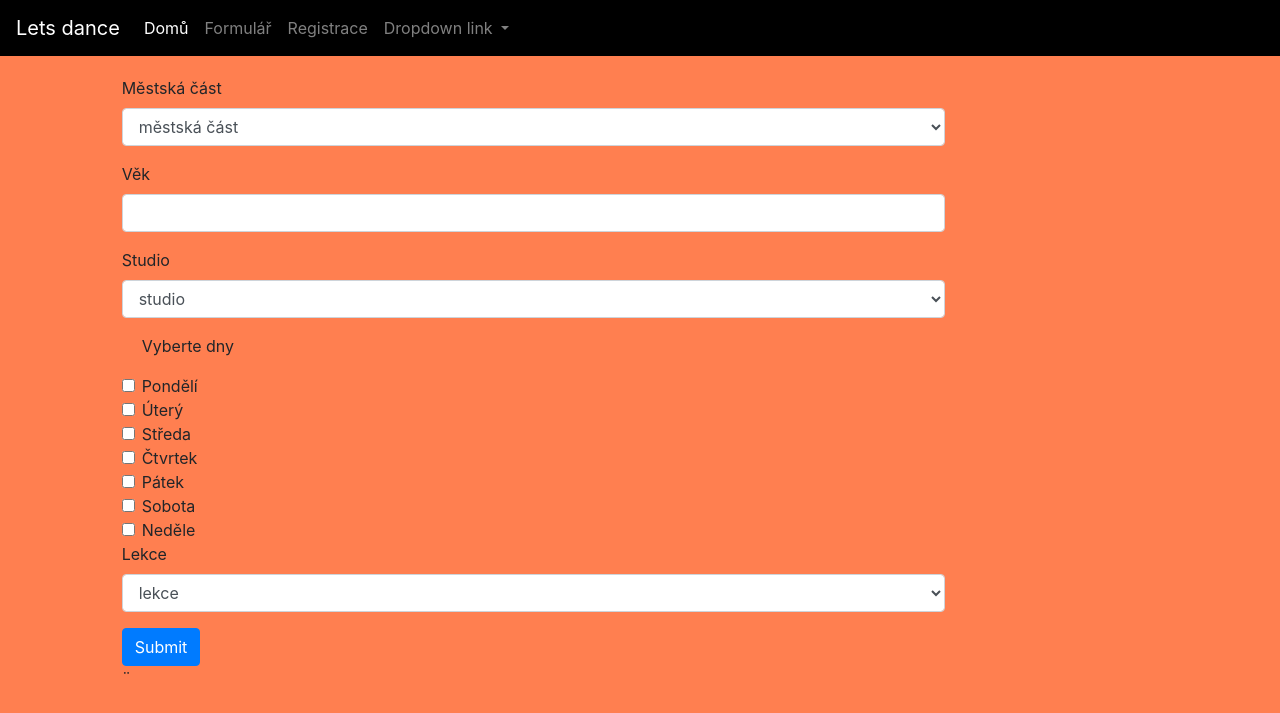
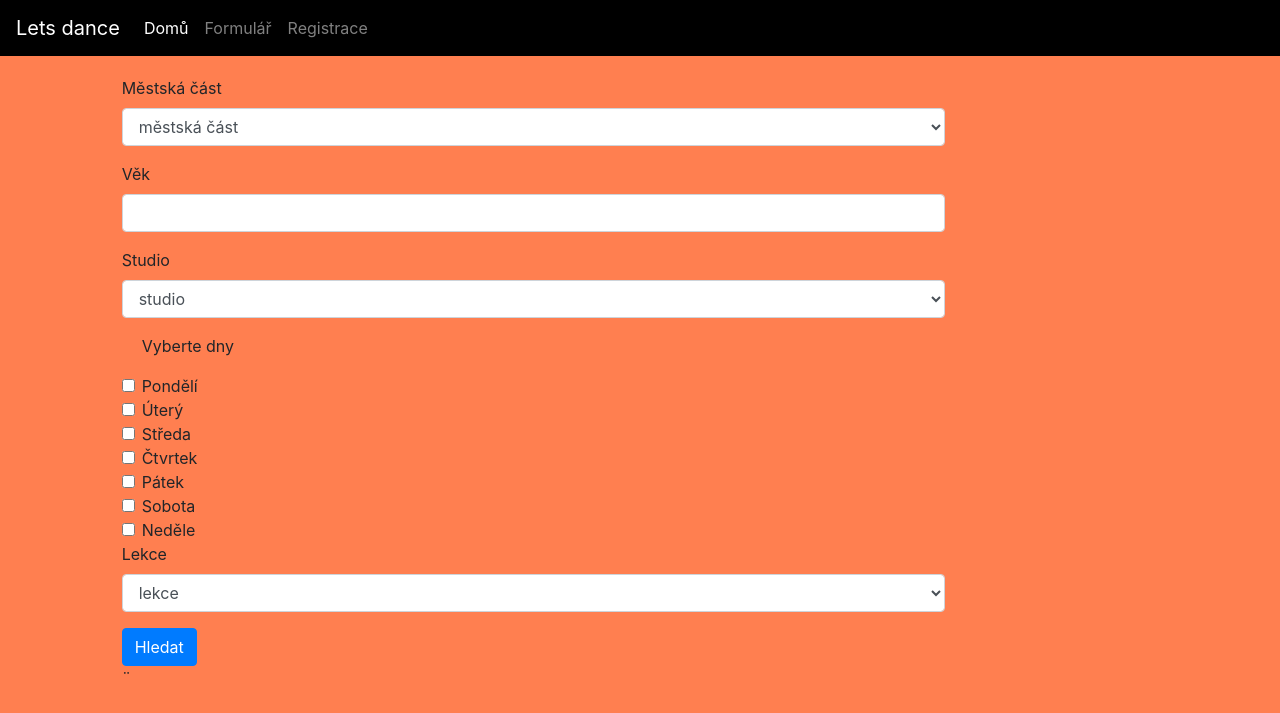
Before and after one commit to PajaCzechita/LetsDance, a Flask app: page /formular in a window 1280 px wide. Shown: the top 713 px of the page. Run offline with Flask 2, Linux system fonts and the light colour scheme; data that the repository does not hold is empty; some libraries are stand-ins or nearby versions.

Commit message:
uprava formulare a layout

```diff
--- a/templates/formular.html
+++ b/templates/formular.html
@@ -84,7 +84,7 @@
           {% endfor %}
         </select>
       </div>
-    <button type="submit" class="btn btn-primary">Submit</button>
+    <button type="submit" class="btn btn-primary">Hledat</button>
   </form>¨
   {% if results %}
 
--- a/templates/layout.html
+++ b/templates/layout.html
@@ -30,16 +30,7 @@
             <li class="nav-item">
               <a class="nav-link" href="/registrace">Registrace</a>
             </li>
-            <li class="nav-item dropdown">
-              <a class="nav-link dropdown-toggle" href="#" id="navbarDropdownMenuLink" role="button" data-toggle="dropdown" aria-haspopup="true" aria-expanded="false">
-                Dropdown link
-              </a>
-              <div class="dropdown-menu" aria-labelledby="navbarDropdownMenuLink">
-                <a class="dropdown-item" href="#">Action</a>
-                <a class="dropdown-item" href="#">Another action</a>
-                <a class="dropdown-item" href="#">Something else here</a>
-              </div>
-            </li>
+
           </ul>
         </div>
       </nav>
```
